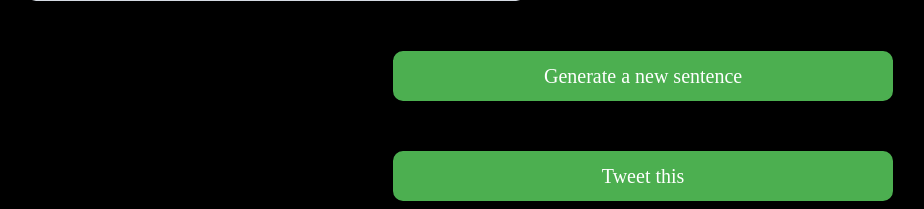
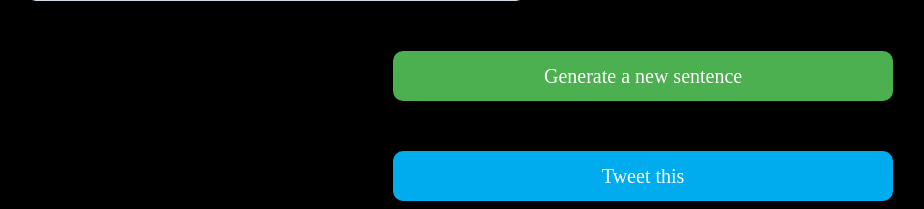
Before and after one commit to yhwinnie/API_Service, a Flask app: template templates/test.html in a window 1280 px wide. Shown: the part 957-1166 px from the top of the page, without its empty margins (32-956 px from the left). Run offline with Flask 2, Linux system fonts and the light colour scheme; the template is opened without the code that fills it: most values are stand-ins (such as "Sample title", 1, 10 or a date in 2020); grey boxes marked "Sample" are stand-in pictures; parts of the project's set-up code (start-up, migrations or seed data) failed here and were passed over; some libraries are stand-ins or nearby versions.

Commit message:
Changed color of twitter button

```diff
--- a/templates/test.html
+++ b/templates/test.html
@@ -38,11 +38,11 @@
 
         .tweet button {
             margin-left: calc(33%);
-            background-color: #4CAF50;
+            background-color: #00aced;
             color: white;
             font-size: 20px;
             font-family: 'Avenir Next';
-            border: 2px solid #4CAF50; /* Green */
+            border: 2px solid #00aced; /* Green */
             width: 500px;
             height: 50px;
             border-radius: 10px;
```
Also changed, not shown: 1 other file.
